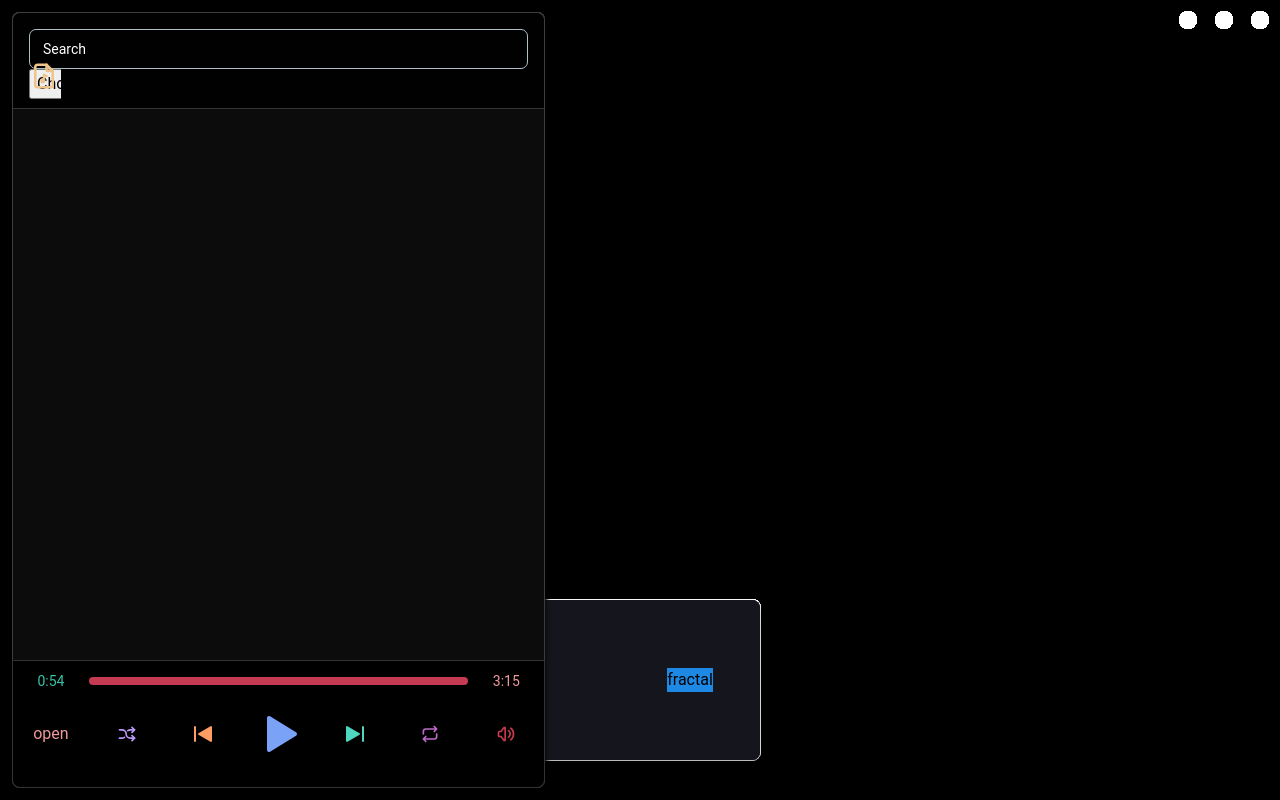
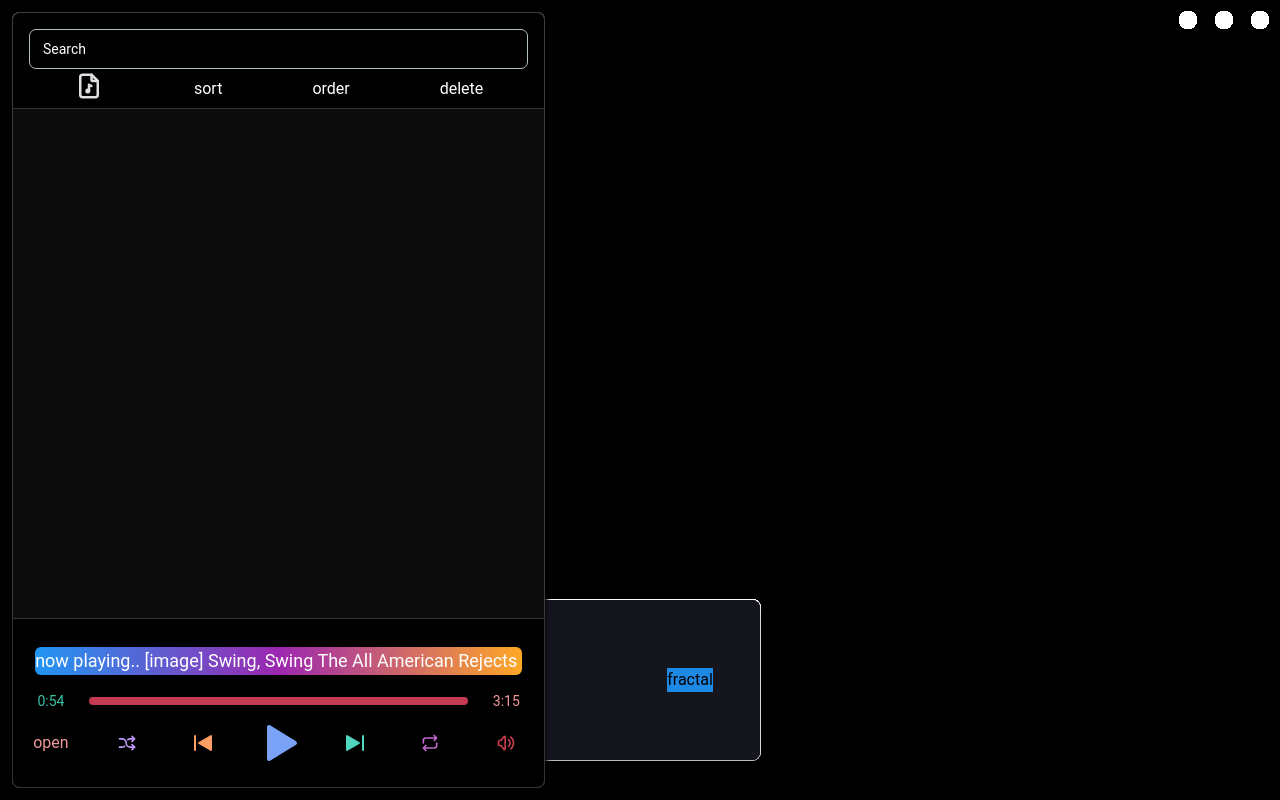
Before and after one commit to ZalwayJH/fractal-player, a React (Vite) app: page / in a window 1280 px wide. Built offline with nearby package versions, Linux system fonts and the light colour scheme.

Commit message:
added some placeholder options to the menu bar such as sort, order and delete. Also fixed the css for the add songs button and added a placeholder for the 'currently playing' section

```diff
--- a/src/main/index.js
+++ b/src/main/index.js
@@ -121,9 +121,9 @@
     const fileMetadataPromises = filePathArray.map(async (filePath) => {
       const metadata = await mm.parseFile(filePath);
       const cover = mm.selectCover(metadata.common.picture); // pick the cover image
-      const duration = (
-        Math.round((metadata.format.duration / 60 + Number.EPSILON) * 100) / 100
-      ).toString();
+      const duration = (Math.round((metadata.format.duration / 60 + Number.EPSILON) * 100) / 100)
+        .toString()
+        .replace('.', ':');
       const pathFormatted = filePath.replace(/\\/g, '/');
       const fallbackTitle = pathFormatted.slice(
         pathFormatted.lastIndexOf('/') + 1,
--- a/src/renderer/src/components/Audio/AddTracks.jsx
+++ b/src/renderer/src/components/Audio/AddTracks.jsx
@@ -3,21 +3,6 @@
 import { readFile } from '../../API/windowAPIs';
 import { Input } from '@material-tailwind/react';
 function AddTracks({ refetch }) {
-  //async function handleAddingSongs() {
-  //  try {
-  //    const filePaths = await openFileFromDirectory();
-  //    if (filePaths.length === 0) return [];
-  //    await writeFileMetaData(filePaths);
-  //    const tracks = await readFile();
-  //    setTracksList(setTracksList) ;
-  //  } catch (error) {
-  //    console.error('Error in React component while adding songs:', error.message);
-  //    throw new Error(error.message);
-  //    //const refinedPaths = filePaths.map((path) => {
-  //    //return path.slice(59, path.length);
-  //    //});
-  //  }
-  //}
   async function onChange(event) {
     if (event.target.files.length > 0) {
       try {
@@ -43,12 +28,10 @@
   }
   return (
     <div>
-      <TbFileMusic
-        className="text-[#eec48a] absolute top-12 text-3xl z-10"
-        type="file"
-        onChange={onChange}
-      />
-      <input className="opacity-1 w-8 z-50" type="file" multiple onChange={onChange} />
+      <label className="inline-block text-3xl  text-gray-300 cursor-pointer hover:text-[#eec48a]">
+        <TbFileMusic />
+        <input className="hidden" type="file" multiple onChange={onChange} />
+      </label>
     </div>
   );
 }
--- a/src/renderer/src/components/Audio/MenuItem.jsx
+++ b/src/renderer/src/components/Audio/MenuItem.jsx
@@ -4,16 +4,16 @@
 export const MenuItem = ({ title, artist, album, duration, albumCover }) => {
   return (
     <Suspense fallback={<LoadingSongs />}>
-      <div className="w-full rounded-md  px-2 p-1 items-center text-white inline-grid  gap-4">
+      <div className="w-full rounded-md  px-2 p-1 items-center text-gray-400  font-semibold inline-grid  gap-4">
         <div className="w-[40px] col-start-1 rounded-md h-[40px] min-h-[40px] min-w-[40px] bg-black/[0.5]">
           <img src={albumCover} width="40" height="40" className="object-cover rounded-sm" />
         </div>
-        <span className="col-start-2 truncate w-[15em]">
-          <h3>{title}</h3>
-          <h4 className="text-gray-500">{artist}</h4>
+        <span className="col-start-2  truncate w-[15em]">
+          <h3 className="text-white ">{title}</h3>
+          <h4 className="text-gray-400">{artist}</h4>
         </span>
-        <h4 className="col-start-3 text-wrap w-[8em] truncate text-gray-400">{album}</h4>
-        <p className="col-start-4 pr-3 text-gray-400">{duration}</p>
+        <h4 className="col-start-3 text-wrap w-[8em] truncate ">{album}</h4>
+        <p className="col-start-4 pr-3">{duration}</p>
       </div>
     </Suspense>
   );
--- a/src/renderer/src/components/Audio/PlayerControls.jsx
+++ b/src/renderer/src/components/Audio/PlayerControls.jsx
@@ -39,36 +39,39 @@
   return (
     <div>
       <TracksMenu setSelectedSong={setSelectedSong} />
-      <div className="bg-black border border-white/[0.2] m-3 rounded-b-lg border-t  h-[8em] align-middle grid-row-1  items-center pb-5 justify-items-center  grid grid-cols-7   fixed bottom-0 xl:w-5/12 max-w-[36rem] lg:w-4/12  md:w-3/12 transition-all ease-in-out duration-100 bg-[#0e0818]/[0.99]  z-40">
-        <span className="text-[#38c3a7] text-sm">0:54</span>
+      <div className="bg-black border border-white/[0.2] m-3 rounded-b-lg border-t gap-y-2  h-auto align-middle grid-row-4  items-center pb-5 justify-items-center  grid grid-cols-7   fixed bottom-0 xl:w-5/12 max-w-[36rem] lg:w-4/12  md:w-3/12 transition-all ease-in-out duration-100 bg-[#0e0818]/[0.99]  z-40">
+        <div className=" row-start-1 text-lg truncate col-span-7 w-11/12 rounded-md m-2 mt-7 text-white bg-gradient-to-r from-blue-500 via-purple-500 to-orange-400">
+          now playing.. [image] Swing, Swing The All American Rejects
+        </div>
+        <span className="text-[#38c3a7] row-start-2 text-sm">0:54</span>
         <div
           id="temp-timeline"
-          className="col-span-5 col-start-2 bg-[#c53b53] w-full rounded-xl h-2 "
+          className="col-span-5 col-start-2 row-start-2 bg-[#c53b53] w-full rounded-xl h-2 "
         ></div>
-        <span className="text-red-200 text-sm">3:15</span>
-        <div id="open-tracklist" title="open-tracklist" className="text-red-200 row-start-2">
+        <span className="text-red-200 row-start-2 text-sm">3:15</span>
+        <div id="open-tracklist" title="open-tracklist" className="text-red-200 row-start-3">
           <p>open</p>
         </div>
         {/*
                 <AddTracks setTracksList={setTracksList} /> */}
-        <TbArrowsShuffle className="text-[#bb9af7] text-xl  row-start-2 " />
-        <TbPlayerSkipBackFilled className="text-[#ff9e64] text-2xl    row-start-2 " />
+        <TbArrowsShuffle className="text-[#bb9af7] text-xl  row-start-3 " />
+        <TbPlayerSkipBackFilled className="text-[#ff9e64] text-2xl    row-start-3 " />
         {isPlaying ? (
           <TbPlayerPauseFilled
             id="pause"
             onClick={playPause}
-            className="row-start-2 text-[#7aa2f7]  cursor-pointer  text-5xl "
+            className="row-start-3 text-[#7aa2f7]  cursor-pointer  text-5xl "
           />
         ) : (
           <TbPlayerPlayFilled
             id="play"
             onClick={playPause}
-            className="row-start-2 text-[#7aa2f7]   cursor-pointer text-5xl "
+            className="row-start-3 text-[#7aa2f7]   cursor-pointer text-5xl "
           />
         )}
-        <TbPlayerSkipForwardFilled className="text-[#4fd6be] text-2xl  row-start-2 " />
-        <TbRepeat className="text-[#c069cb] text-xl  row-start-2 " />
-        <TbVolume className="text-[#c53b4b] text-xl  row-start-2 " />
+        <TbPlayerSkipForwardFilled className="text-[#4fd6be] text-2xl  row-start-3 " />
+        <TbRepeat className="text-[#c069cb] text-xl  row-start-3 " />
+        <TbVolume className="text-[#c53b4b] text-xl  row-start-3 " />
       </div>
     </div>
   );
--- a/src/renderer/src/components/Audio/TracksMenu.jsx
+++ b/src/renderer/src/components/Audio/TracksMenu.jsx
@@ -7,15 +7,19 @@
 function TracksMenu({ setSelectedSong }) {
   const [filterText, setFilterText] = useState('');
   const { status, trackData, refetch } = useGetTrackList();
+
   let tracksList = [];
+
   const songsAndSelectedSong = {
     songs: [],
     selection: []
   };
+
   if (status === 'success') {
     tracksList = trackData;
     songsAndSelectedSong.songs = trackData.map((track) => track.path);
   }
+
   //filter tracks based on title, album or artist
   const filteredItems = tracksList.filter(
     (item) =>
@@ -23,13 +27,14 @@
       (item.album && item.album.toLowerCase().includes(filterText.toLowerCase())) ||
       (item.artist && item.artist.toLowerCase().includes(filterText.toLowerCase()))
   );
+
   const onFilter = (e) => {
     setFilterText(e.target.value);
   };
 
   return (
-    <div className="h-11/12 bottom-1 shadow-black shadow-md bg-[#0c0c0d] top-1 m-2 ml-3 border grid grid-rows-[6em_minmax(1em,_18fr)_8em]   border-white/[0.2]   select-none rounded-lg xl:w-5/12 max-w-[36rem] lg:w-4/12  md:w-3/12 transition-all ease-in-out duration-100  z-30 fixed">
-      <div className="w-full rounded-t-lg h-full  p-4 mb-2 transition-all border-b border-white/[0.2]  z-40  ease-in-out duration-100 bg-black/[0.9]">
+    <div className="h-11/12 bottom-1 shadow-black  shadow-md bg-[#0c0c0d] top-1 m-2 ml-3 border grid grid-rows-[6em_minmax(1em,_18fr)_11em]   border-white/[0.2]   select-none rounded-lg xl:w-5/12 max-w-[36rem] lg:w-4/12  md:w-3/12 transition-all ease-in-out duration-100  z-30 fixed">
+      <div className="w-full rounded-t-lg  h-full p-4  pb-0 transition-all border-b border-white/[0.2]  z-40  ease-in-out duration-100 bg-black/[0.9]">
         <Input
           label="Search"
           type="text"
@@ -38,7 +43,12 @@
           value={filterText}
           onChange={onFilter}
         />
-        <AddTracks refetch={refetch} />
+        <section className="w-full h-10  text-center items-center grid grid-rows-1 text-white  grid-col-4">
+          <AddTracks refetch={refetch} />
+          <h3 className="col-start-2 row-start-1">sort</h3>
+          <h3 className="col-start-3 row-start-1">order</h3>
+          <h3 className="col-start-4 row-start-1">delete</h3>
+        </section>
       </div>
       <div className="h-full w-full  z-30 overflow-scroll overflow-x-auto">
         <ul className="w-[35em]">
```
Also changed, not shown: src/renderer/src/songList/trackList.json.
